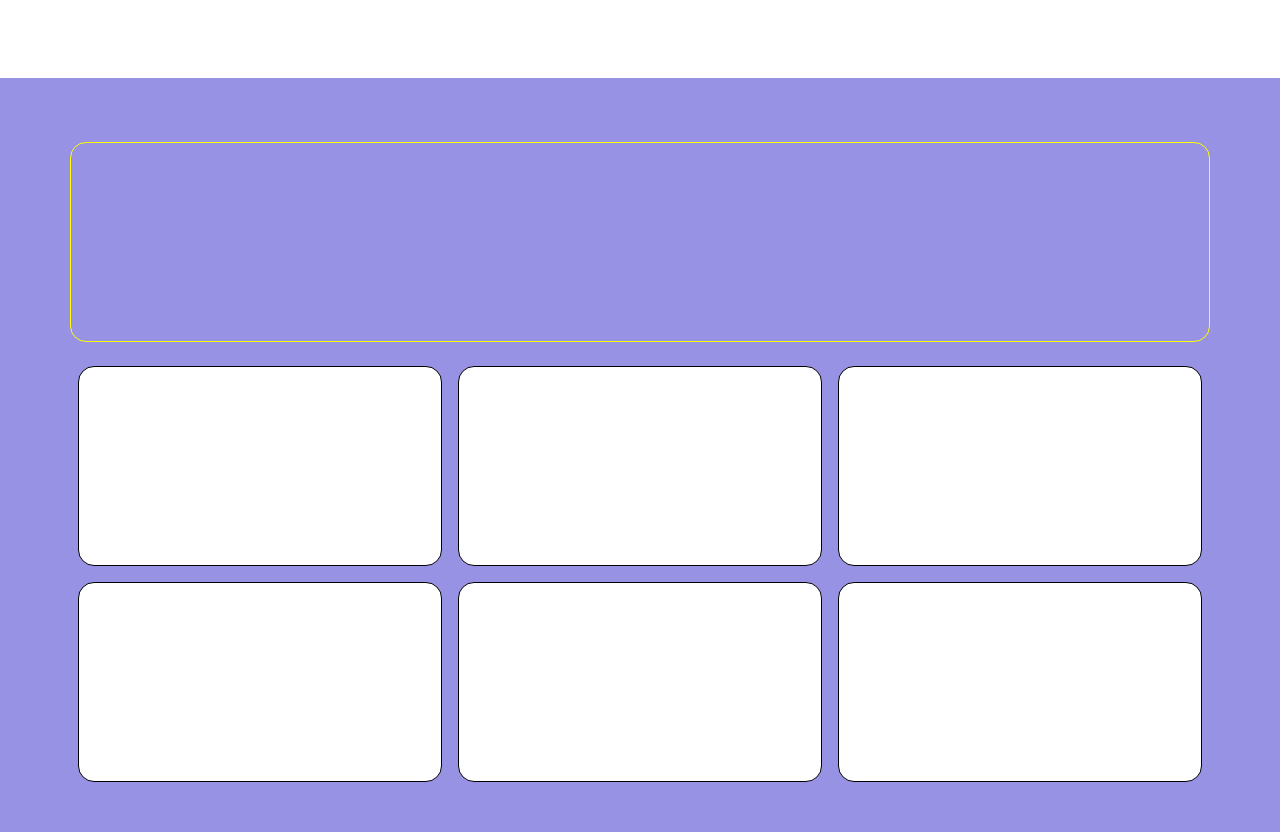
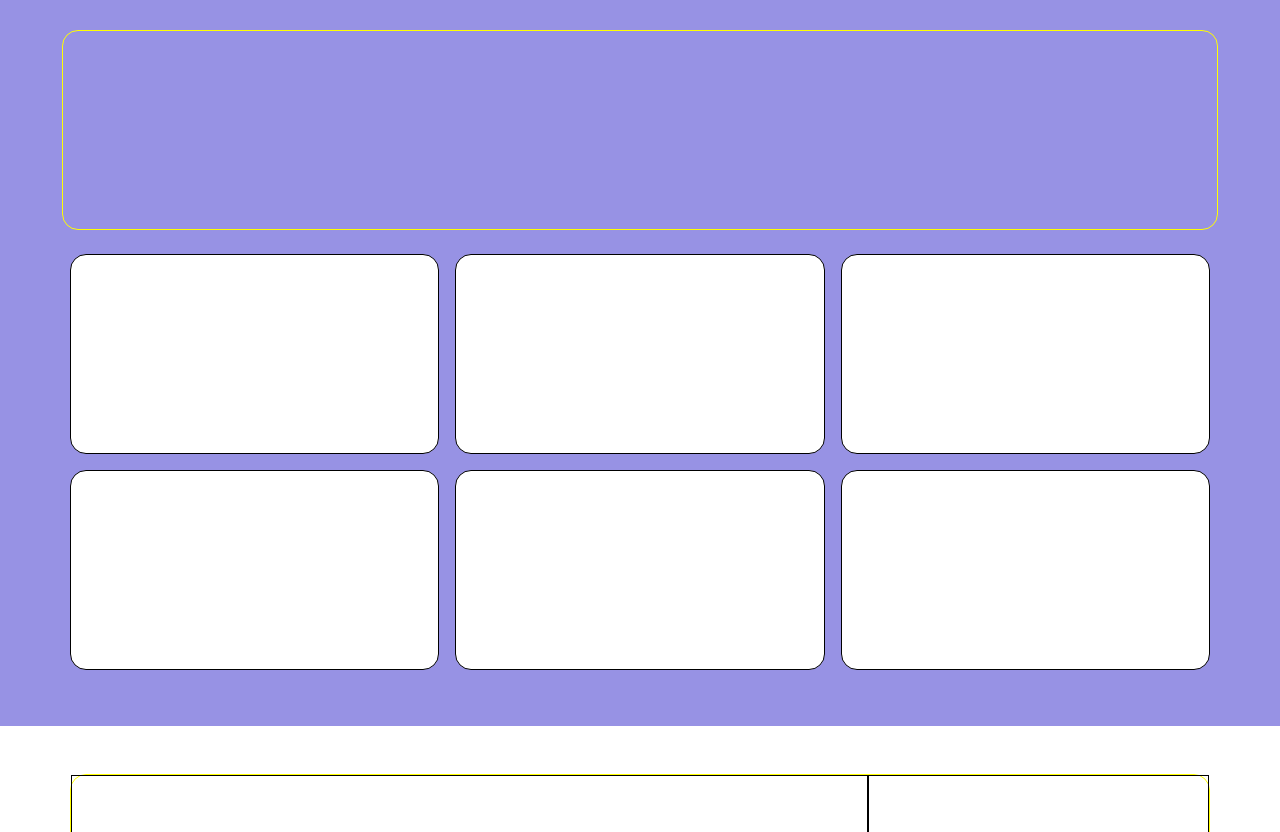
Before and after one commit to DanieleBernassola/htmlcss-responsive-layout, a plain HTML site: page index.html in a window 1280 px wide. Shown: the part 1968-2800 px from the top of the page. Drawn offline with Linux system fonts and the light colour scheme.

Commit message:
[FIX] Fixed responsive layout

```diff
--- a/css/style.css
+++ b/css/style.css
@@ -18,12 +18,10 @@ header{
 }
 
 .container{
-    padding: 1rem 0;
     margin: 0 1rem;
 }
 
 .container-short{
-    padding: 1rem 0;
     margin: 0 1rem;
 }
 
@@ -34,9 +32,16 @@ header{
     flex-wrap: wrap;
 }
 
+#jumbo .row{
+    margin: 0 -0.5rem;
+}
+
+#benefits .row {
+    margin: 0 -0.5rem;
+}
+
 .header-container{
-    padding: 0 1rem;
-    margin: 0;
+    padding: 1rem 0;
     display: flex;
     flex-wrap: wrap;
     justify-content: space-between;
@@ -151,7 +156,7 @@ header{
         height: 100%;
     }
 
-    .benefits{
+    .benefit{
         width: calc(50% - 1rem);
         margin: 0.5rem;
     }
@@ -159,6 +164,11 @@ header{
 /* FINE MEDIA QUERY TABLET */
 /* INIZIO MEDIA QUERY DESKTOP */
 @media screen and (min-width: 768px){
+    .container{
+        max-width: 1140px;
+        margin: 0 auto;
+    }
+
     .container-short{
         max-width: 991px;
         margin: 0 auto;
@@ -170,11 +180,6 @@ header{
 
     .menu-mobile{
         display: none;
-    }
-
-    .container{
-        max-width: 1140px;
-        margin: 0 auto;
     }
 
     .col-66{
@@ -190,7 +195,7 @@ header{
         width: calc(50%);
     }
 
-    .benefits{
+    .benefit{
         width: calc(100% / 3 - 1rem);
         margin: 0.5rem;
     }
--- a/index.html
+++ b/index.html
@@ -22,7 +22,7 @@
         <!-- SEZIONE PRINCIPALE -->
         <main>
 
-            <div class="container">
+            <div class="container" id="jumbo">
                 <!-- DEMO APPLICATION -->
                 <div class="row">
                     <div class="col col-66 bg-blue">
@@ -130,7 +130,7 @@
 
             <!-- SEZIONE BENEFITS -->
             <div class="container-full bg-violet">
-                <div class="container">
+                <div class="container" id="benefits">
                     <div class="row">
                         <div class="col col-100">
                             <div class="content">
@@ -138,32 +138,32 @@
                             </div>
                         </div>
 
-                        <div class="col col-33 benefits bg-white">
+                        <div class="col col-33 benefit bg-white">
                             <div class="content">
 
                             </div>
                         </div>
-                        <div class="col col-33 benefits bg-white">
+                        <div class="col col-33 benefit bg-white">
                             <div class="content">
 
                             </div>
                         </div>
-                        <div class="col col-33 benefits bg-white">
+                        <div class="col col-33 benefit bg-white">
                             <div class="content">
 
                             </div>
                         </div>
-                        <div class="col col-33 benefits bg-white">
+                        <div class="col col-33 benefit bg-white">
                             <div class="content">
 
                             </div>
                         </div>
-                        <div class="col col-33 benefits bg-white">
+                        <div class="col col-33 benefit bg-white">
                             <div class="content">
 
                             </div>
                         </div>
-                        <div class="col col-33 benefits bg-white">
+                        <div class="col col-33 benefit bg-white">
                             <div class="content">
 
                             </div>
@@ -216,7 +216,7 @@
                 </div>
             </div>
 
-            <!-- rgba(253,193,95,255) -->
+            <!-- rgb(253, 193, 95) -->
         </footer>
     </body>
 </html>
```
